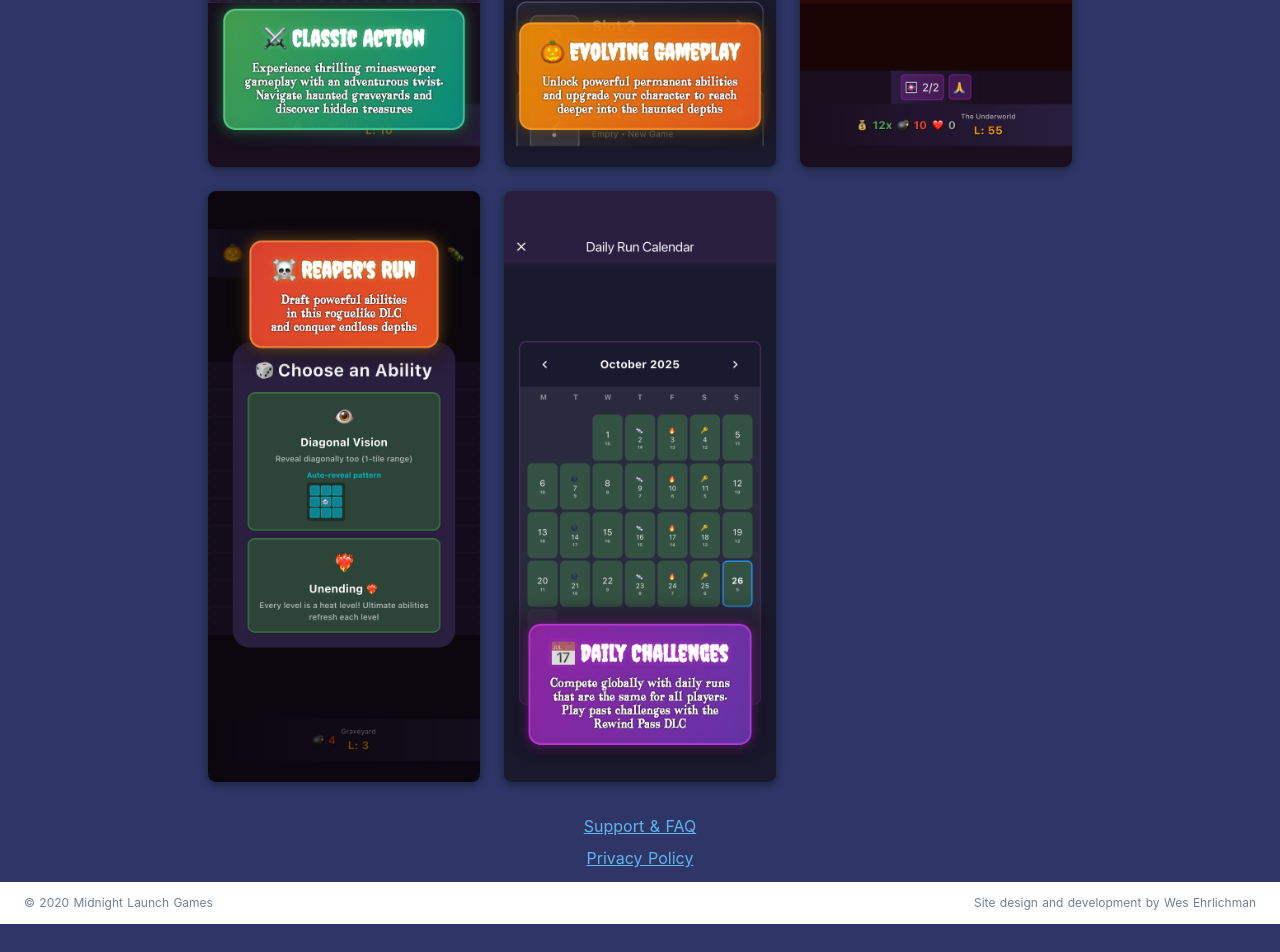
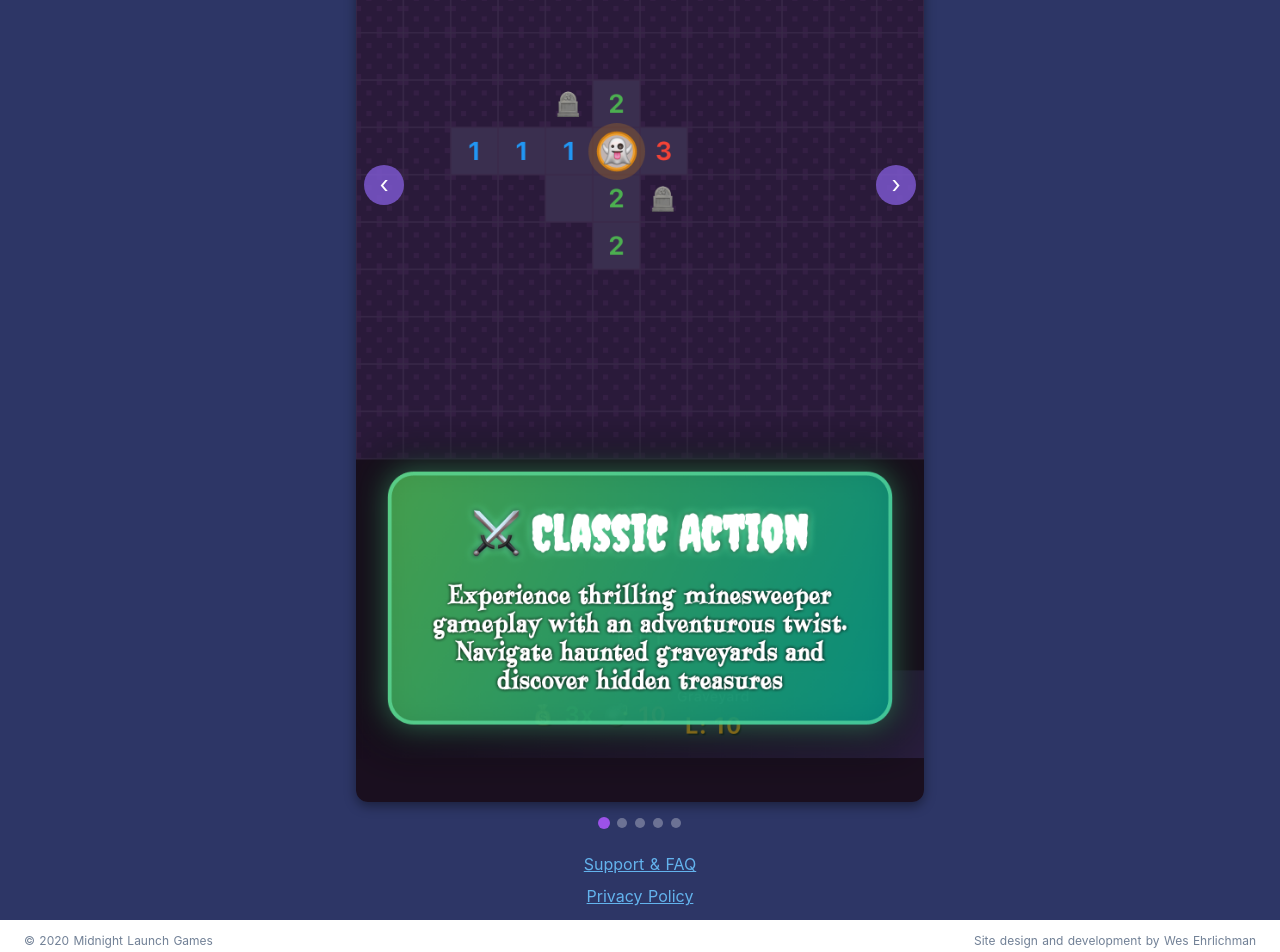
Before and after one commit to SuperWes/MidnightLaunchGamesSite, a Nuxt app: page /games/gravesweeper in a window 1280 px wide. Shown: the part 1779-2731 px from the top of the page. Before the commit the page ends 2703 px from the top, so only its background shows below. Built offline with nearby package versions, Linux system fonts and the light colour scheme.

Commit message:
Added carousel - WE

```diff
--- a/pages/games/gravesweeper/index.vue
+++ b/pages/games/gravesweeper/index.vue
@@ -85,15 +85,32 @@
           </div>
         </div>
 
-        <!-- Screenshots Gallery -->
+        <!-- Screenshots Carousel -->
         <div class="mt-8 mb-6">
           <h2 class="text-xl font-bold mb-4 text-purple-300 text-center">📸 Screenshots</h2>
-          <div class="screenshot-gallery">
-            <img src="~/assets/gravesweeper_screenshots/01_gameplay_graveyard.png" alt="Gameplay in Graveyard biome" class="screenshot" />
-            <img src="~/assets/gravesweeper_screenshots/02_title_screen.png" alt="Title Screen" class="screenshot" />
-            <img src="~/assets/gravesweeper_screenshots/03_gameplay_underworld.png" alt="Gameplay in Underworld biome" class="screenshot" />
-            <img src="~/assets/gravesweeper_screenshots/04_ability_selection.png" alt="Ability Selection" class="screenshot" />
-            <img src="~/assets/gravesweeper_screenshots/05_daily_run_calendar.png" alt="Daily Run Calendar" class="screenshot" />
+          <div class="carousel-container">
+            <button @click="prevScreenshot" class="carousel-button carousel-button-left" aria-label="Previous screenshot">
+              ‹
+            </button>
+            <div class="carousel-image-wrapper">
+              <img
+                :src="require(`~/assets/gravesweeper_screenshots/${screenshots[currentScreenshot]}.png`)"
+                :alt="screenshotAlts[currentScreenshot]"
+                class="carousel-image"
+              />
+            </div>
+            <button @click="nextScreenshot" class="carousel-button carousel-button-right" aria-label="Next screenshot">
+              ›
+            </button>
+          </div>
+          <div class="carousel-dots">
+            <button
+              v-for="(screenshot, index) in screenshots"
+              :key="index"
+              @click="currentScreenshot = index"
+              :class="['carousel-dot', { active: currentScreenshot === index }]"
+              :aria-label="`Go to screenshot ${index + 1}`"
+            ></button>
           </div>
         </div>
 
@@ -112,6 +129,40 @@
   </div>
 </template>
 
+<script>
+export default {
+  data() {
+    return {
+      currentScreenshot: 0,
+      screenshots: [
+        '01_gameplay_graveyard',
+        '02_title_screen',
+        '03_gameplay_underworld',
+        '04_ability_selection',
+        '05_daily_run_calendar'
+      ],
+      screenshotAlts: [
+        'Gameplay in Graveyard biome',
+        'Title Screen',
+        'Gameplay in Underworld biome',
+        'Ability Selection',
+        'Daily Run Calendar'
+      ]
+    }
+  },
+  methods: {
+    nextScreenshot() {
+      this.currentScreenshot = (this.currentScreenshot + 1) % this.screenshots.length
+    },
+    prevScreenshot() {
+      this.currentScreenshot = this.currentScreenshot === 0
+        ? this.screenshots.length - 1
+        : this.currentScreenshot - 1
+    }
+  }
+}
+</script>
+
 <style scoped>
 .content {
   margin: auto;
@@ -122,58 +173,112 @@
   margin: 0 auto;
 }
 
-.screenshot-gallery {
+/* Carousel Styles */
+.carousel-container {
+  position: relative;
+  max-width: 600px;
+  margin: 0 auto;
+  padding: 0 1rem;
   display: flex;
-  gap: 0.75rem;
-  overflow-x: auto;
-  padding: 0.5rem 0;
-  scroll-snap-type: x mandatory;
-  -webkit-overflow-scrolling: touch;
-  scroll-padding: 0 1rem;
+  align-items: center;
+  justify-content: center;
 }
 
-.screenshot {
-  flex: 0 0 auto;
-  width: 220px;
-  max-width: 75vw;
-  height: auto;
-  border-radius: 8px;
-  box-shadow: 0 2px 8px rgba(0, 0, 0, 0.4);
-  scroll-snap-align: start;
-  transition: transform 0.2s ease;
+.carousel-image-wrapper {
+  width: 100%;
+  overflow: hidden;
+  border-radius: 12px;
+  box-shadow: 0 4px 12px rgba(0, 0, 0, 0.4);
 }
 
-/* Remove hover effects on mobile - they don't work well on touch */
-@media (hover: hover) and (pointer: fine) {
-  .screenshot {
-    cursor: pointer;
+.carousel-image {
+  width: 100%;
+  height: auto;
+  display: block;
+  transition: opacity 0.3s ease;
+}
+
+.carousel-button {
+  position: absolute;
+  top: 50%;
+  transform: translateY(-50%);
+  background: rgba(128, 90, 213, 0.8);
+  color: white;
+  border: none;
+  width: 40px;
+  height: 40px;
+  border-radius: 50%;
+  font-size: 24px;
+  line-height: 1;
+  cursor: pointer;
+  z-index: 10;
+  transition: background 0.2s ease;
+  display: flex;
+  align-items: center;
+  justify-content: center;
+  user-select: none;
+}
+
+.carousel-button:hover {
+  background: rgba(128, 90, 213, 1);
+}
+
+.carousel-button:active {
+  transform: translateY(-50%) scale(0.95);
+}
+
+.carousel-button-left {
+  left: 1.5rem;
+}
+
+.carousel-button-right {
+  right: 1.5rem;
+}
+
+.carousel-dots {
+  display: flex;
+  justify-content: center;
+  gap: 8px;
+  margin-top: 16px;
+}
+
+.carousel-dot {
+  width: 10px;
+  height: 10px;
+  border-radius: 50%;
+  background: rgba(255, 255, 255, 0.3);
+  border: none;
+  cursor: pointer;
+  transition: all 0.3s ease;
+  padding: 0;
+}
+
+.carousel-dot.active {
+  background: rgba(168, 85, 247, 0.9);
+  transform: scale(1.2);
+}
+
+.carousel-dot:hover {
+  background: rgba(255, 255, 255, 0.5);
+}
+
+@media (max-width: 767px) {
+  .carousel-container {
+    padding: 0 0.5rem;
   }
 
-  .screenshot:hover {
-    transform: scale(1.03);
-    box-shadow: 0 4px 12px rgba(0, 0, 0, 0.5);
-  }
-}
-
-@media (min-width: 768px) {
-  .screenshot-gallery {
-    display: grid;
-    grid-template-columns: repeat(2, 1fr);
-    gap: 1rem;
-    overflow-x: visible;
-    scroll-snap-type: none;
+  .carousel-button {
+    width: 32px;
+    height: 32px;
+    font-size: 20px;
   }
 
-  .screenshot {
-    width: 100%;
-    max-width: 100%;
+  .carousel-button-left {
+    left: 0.75rem;
   }
-}
 
-@media (min-width: 1024px) {
-  .screenshot-gallery {
-    grid-template-columns: repeat(3, 1fr);
-    gap: 1.5rem;
+  .carousel-button-right {
+    right: 0.75rem;
   }
 }
 
```
